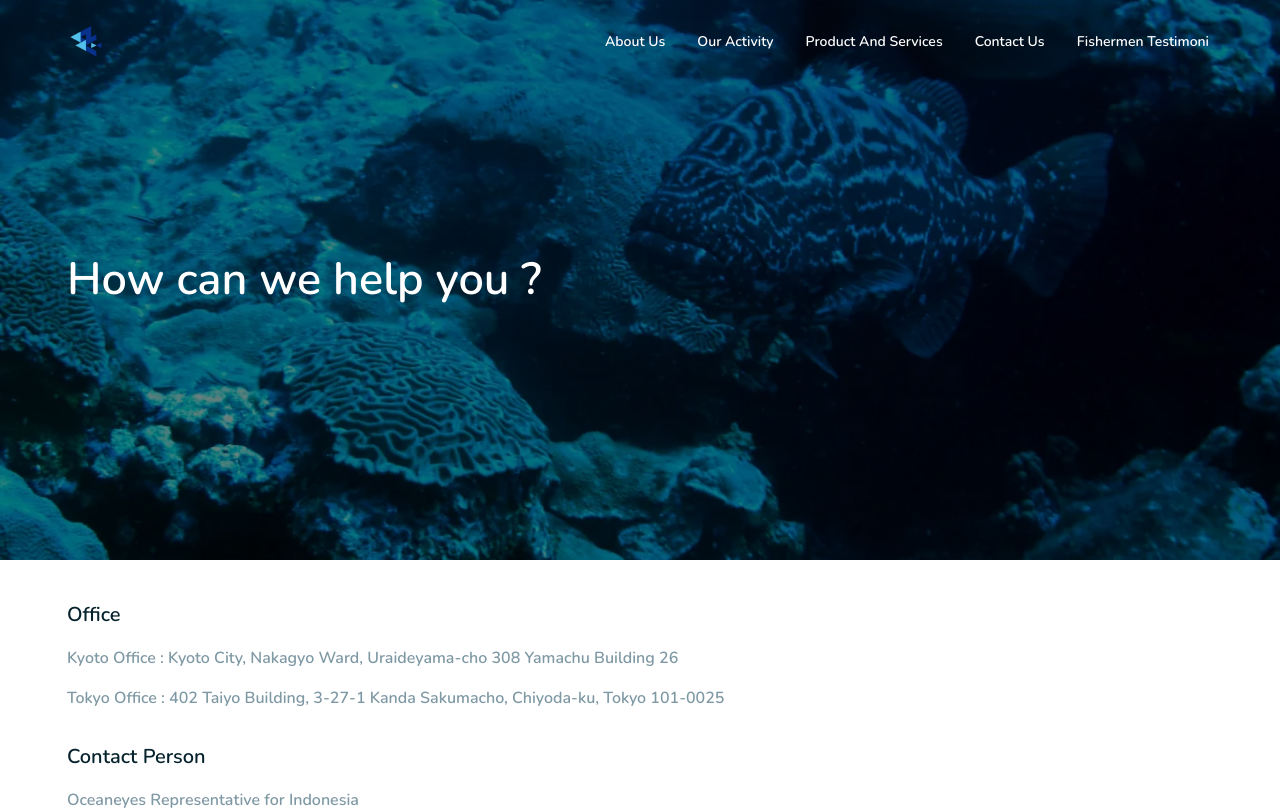
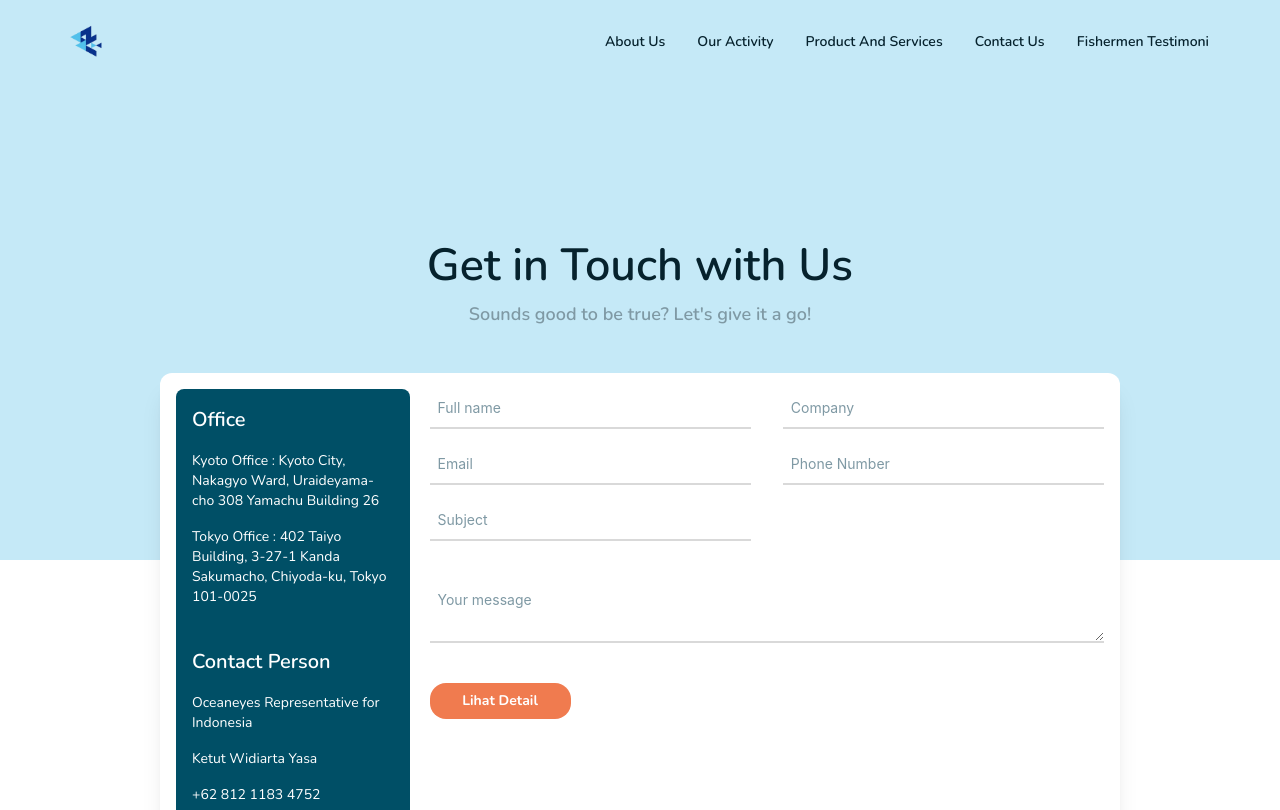
Before and after one commit to muflih23/oceaneyes_id, a React (Create React App) app: page /contact-us in a window 1280 px wide. Shown: the top 810 px of the page. Built offline with nearby package versions, Linux system fonts and the light colour scheme.

Commit message:
contact - us page

```diff
--- a/src/components/layout/header/navbar.jsx
+++ b/src/components/layout/header/navbar.jsx
@@ -4,6 +4,7 @@ import DropdownMenu from './dropdown-menu'
 import NavLinks from './nav-links'
 import { useLocation, useNavigate } from 'react-router-dom';
 import { RiMenu3Fill } from 'react-icons/ri';
+import { UNIQUE_ROUTES } from '../../../constants/unique-routes';
 
 function Navbar({
     scrollToAbout,
@@ -47,7 +48,7 @@ function Navbar({
                     className='flex w-[32px] h-[32px] items-center text-surface lg:hidden'
                 >
                     <RiMenu3Fill
-                        className={`${invisible && location.pathname != '/fnavi' ? `text-white` : `text-secondary`}`}
+                        className={`${invisible && !UNIQUE_ROUTES.includes(location.pathname) ? `text-white` : `text-secondary`}`}
                         size={24}
                     />
                 </button>
@@ -57,27 +58,27 @@ function Navbar({
                     <NavLinks
                         action={() => navigate('/about')}
                         text={"About Us"}
-                        invisible={invisible && location.pathname != '/fnavi'}
+                        invisible={invisible && !UNIQUE_ROUTES.includes(location.pathname)}
                     />
                     <NavLinks
                         action={() => navigate('#')}
                         text={"Our Activity"}
-                        invisible={invisible && location.pathname != '/fnavi'}
+                        invisible={invisible && !UNIQUE_ROUTES.includes(location.pathname)}
                     />
                     <NavLinks
                         action={() => navigate('/product-and-services')}
                         text={"Product And Services"}
-                        invisible={invisible && location.pathname != '/fnavi'}
+                        invisible={invisible && !UNIQUE_ROUTES.includes(location.pathname)}
                     />
                     <NavLinks
                         action={() => navigate('/contact-us')}
                         text={"Contact Us"}
-                        invisible={invisible && location.pathname != '/fnavi'}
+                        invisible={invisible && !UNIQUE_ROUTES.includes(location.pathname)}
                     />
                     <NavLinks
                         action={() => navigate('#')}
                         text={"Fishermen Testimoni"}
-                        invisible={invisible && location.pathname != '/fnavi'}
+                        invisible={invisible && !UNIQUE_ROUTES.includes(location.pathname)}
                     />
                 </div>
             </div>
--- /dev/null
+++ b/src/constants/unique-routes.js
@@ -0,0 +1,5 @@
+export const UNIQUE_ROUTES = [
+  '/fnavi',
+  '/fishing-ground-map',
+  '/contact-us'
+]
--- a/src/features/company-profile/contact-us/contact-us.jsx
+++ b/src/features/company-profile/contact-us/contact-us.jsx
@@ -2,18 +2,18 @@ import { useEffect } from "react";
 import ContactForm from "./section/contact-form";
 import ContactInfoSection from "./section/contact-info-section";
 import ContactHeroSection from "./section/hero-section";
+import ContactBodySection from "./section/body-section";
 
 export default function ContactUs() {
 
   useEffect(() => {
-        window.scrollTo(0,0)
+    window.scrollTo(0, 0)
   })
 
   return (
     <div className="flex flex-col w-full">
       <ContactHeroSection />
-            <ContactInfoSection />
-            <ContactForm />
+      <ContactBodySection />
     </div>
   )
 }
--- /dev/null
+++ b/src/features/company-profile/contact-us/section/body-section.jsx
@@ -0,0 +1,95 @@
+import { Input } from "antd";
+import SectionLayout from "../../../../components/layout/section-layout";
+import useContactForm from "../hook/useContactForm";
+
+export default function ContactBodySection() {
+
+  const {
+    handleInputChange,
+    formSubmit,
+  } = useContactForm()
+
+  const { TextArea } = Input;
+
+  return (
+    <SectionLayout classNames={`!py-0 w-full justify-center items-center`}>
+      <div className="flex gap-x-5 p-4 bg-white mt-[-187px] mb-10 lg:w-[960px] min-h-[240px] rounded-xl shadow-xl">
+        <div className="bg-primary rounded-lg flex flex-col p-4 w-1/3 gap-y-10">
+          <div className="flex flex-col w-full gap-y-4">
+            <h3 className="font-semibold text-white text-[20px]">Office</h3>
+            <ul className="space-y-4">
+              <li className="font-normal text-white text-sm">Kyoto Office : Kyoto City, Nakagyo Ward, Uraideyama-cho 308 Yamachu Building 26</li>
+              <li className="font-normal text-white text-sm">Tokyo Office : 402 Taiyo Building, 3-27-1 Kanda Sakumacho, Chiyoda-ku, Tokyo 101-0025</li>
+            </ul>
+          </div>
+          <div className="flex flex-col w-full gap-y-4">
+            <h3 className="font-semibold text-white text-[20px]">Contact Person</h3>
+            <h4 className="font-normal text-white text-sm">Oceaneyes Representative for Indonesia</h4>
+            <h4 className="font-normal text-white text-sm">Ketut Widiarta Yasa</h4>
+            <h4 className="font-normal text-white text-sm">+62 812 1183 4752</h4>
+          </div>
+        </div>
+        <div className="w-full flex-flex-col">
+          <div className="grid w-full grid-cols-2 gap-y-4 gap-x-8">
+            <div>
+              <Input
+                placeholder="Full name"
+                name="fullName"
+                className="flex !rounded-none border-0 border-b-2 px-2 py-2 placeholder:text-textGray focus:border-b-primary hover:border-b-secondary focus:outline-none focus:shadow-none transition-none"
+                onChange={(e) => handleInputChange(e)}
+              />
+            </div>
+            <div>
+              <Input
+                placeholder="Company"
+                name="company"
+                className="flex !rounded-none border-0 border-b-2 px-2 py-2 placeholder:text-textGray focus:border-b-primary hover:border-b-secondary focus:outline-none focus:shadow-none transition-none"
+                onChange={(e) => handleInputChange(e)}
+              />
+            </div>
+            <div>
+              <Input
+                placeholder="Email"
+                name="email"
+                className="flex !rounded-none border-0 border-b-2 px-2 py-2 placeholder:text-textGray focus:border-b-primary hover:border-b-secondary focus:outline-none focus:shadow-none transition-none"
+                onChange={(e) => handleInputChange(e)}
+              />
+            </div>
+            <div>
+              <Input
+                placeholder="Phone Number"
+                name="phoneNumber"
+                className="flex !rounded-none border-0 border-b-2 px-2 py-2 placeholder:text-textGray focus:border-b-primary hover:border-b-secondary focus:outline-none focus:shadow-none transition-none"
+                onChange={(e) => handleInputChange(e)}
+              />
+            </div>
+            <div>
+              <Input
+                placeholder="Subject"
+                name="subject"
+                className="flex !rounded-none border-0 border-b-2 px-2 py-2 placeholder:text-textGray focus:border-b-primary hover:border-b-secondary focus:outline-none focus:shadow-none transition-none"
+                onChange={(e) => handleInputChange(e)}
+              />
+            </div>
+          </div>
+          <div className="pt-10 flex w-full">
+            <TextArea
+              placeholder="Your message"
+              name="message"
+              onChange={(e) => handleInputChange(e)}
+              className="flex !rounded-none border-0 border-b-2 px-2 py-2 placeholder:text-textGray focus:border-b-primary hover:border-b-secondary focus:outline-none focus:shadow-none !transition-none"
+            />
+          </div>
+          <div className="w-full py-10">
+            <button
+              onClick={() => formSubmit}
+              className="bg-secondary rounded-2xl py-2 flex justify-center items-center w-[141px] text-white font-bold text-sm"
+            >
+              Lihat Detail
+            </button>
+          </div>
+        </div>
+      </div>
+    </SectionLayout>
+  )
+}
--- a/src/features/company-profile/contact-us/section/hero-section.jsx
+++ b/src/features/company-profile/contact-us/section/hero-section.jsx
@@ -1,15 +1,21 @@
 import React, { useRef } from 'react'
 import HeroTitle from '../../../../components/atoms/hero-title'
+import SectionTitle from '../../../../components/atoms/section-title'
 
 function ContactHeroSection() {
   return (
     <div
-            className="w-full h-[70vh] flex justify-center items-center bg-[url('../public/about-banner.webp')] bg-center lg:bg-center bg-cover bg-no-repeat"
+      className="w-full lg:h-[70vh] flex justify-center items-center bg-primaryPale bg-center lg:bg-center bg-cover bg-no-repeat"
     >
-            <div className='w-full h-full flex flex-col justify-center bg-[rgba(0,0,0,0.5)] px-[22px] md:px-[45px] xl:px-[67px] gap-y-[66px] md:gap-y-[40px] lg:gap-y-[71px]'>
-                <div className='flex max-w-[1120px]'>
+      <div className='w-full h-full flex flex-col justify-center items-center px-[22px] md:px-[45px] xl:px-[67px] gap-y-[66px] md:gap-y-[40px] lg:gap-y-[71px]'>
+        <div className='flex flex-col max-w-[1120px]'>
           <HeroTitle
-                        text={"How can we help you ? "}
+            className={`!text-foreground !text-center`}
+            text={"Get in Touch with Us"}
+          />
+          <SectionTitle
+            className={`!text-textGray !text-lg`}
+            text={`Sounds good to be true? Let's give it a go!`}
           />
         </div>
       </div>
--- a/tailwind.config.js
+++ b/tailwind.config.js
@@ -24,7 +24,7 @@ module.exports = {
         'primary' : '#004F66',
         'primaryL' : '#45A0BB',
         'primaryL2' : '#52BEE6',
-        'primaryPale' : '#84AFBB',
+        'primaryPale' : '#c5e9f7',
         'primaryGray' : '#9EB1B6',
         'primaryLGray': '#f6f8f8',
         'foreground' : '#06222D',
```
Lines whose indentation alone changed are shown as unchanged.
